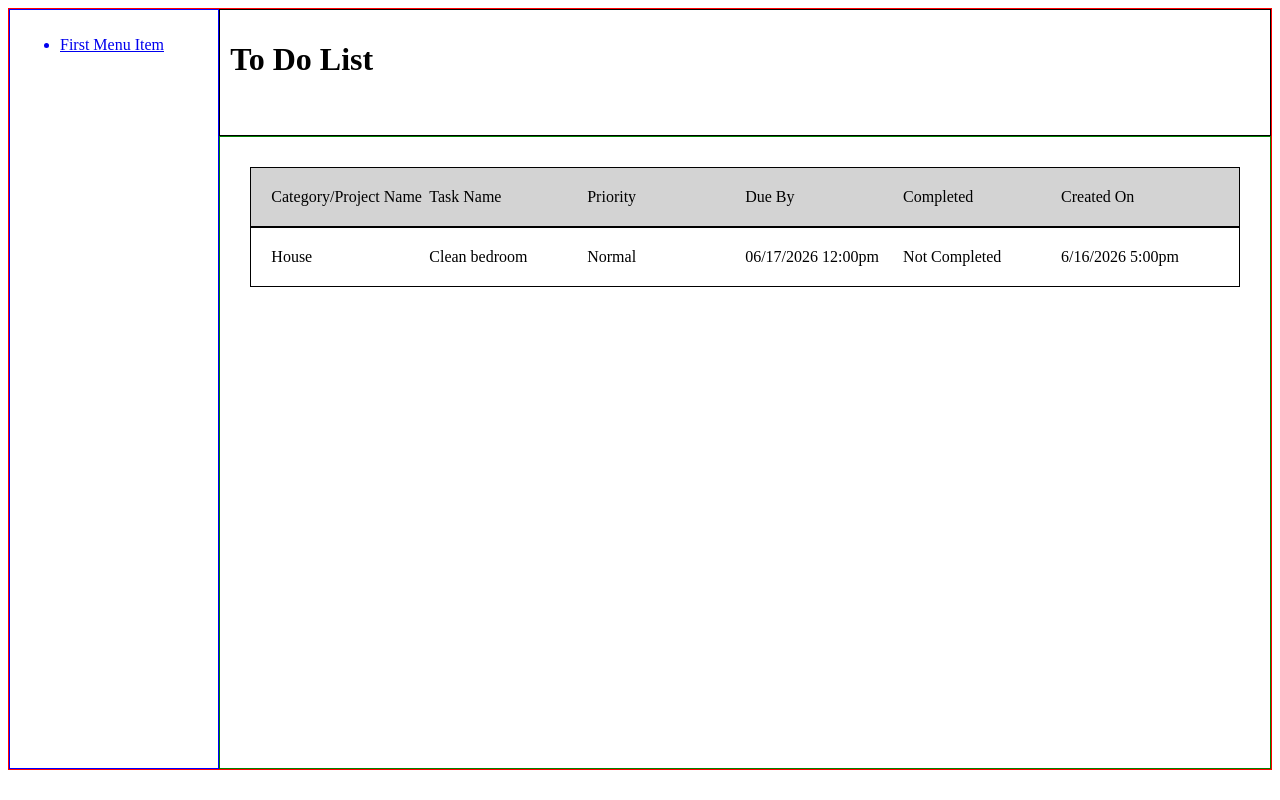
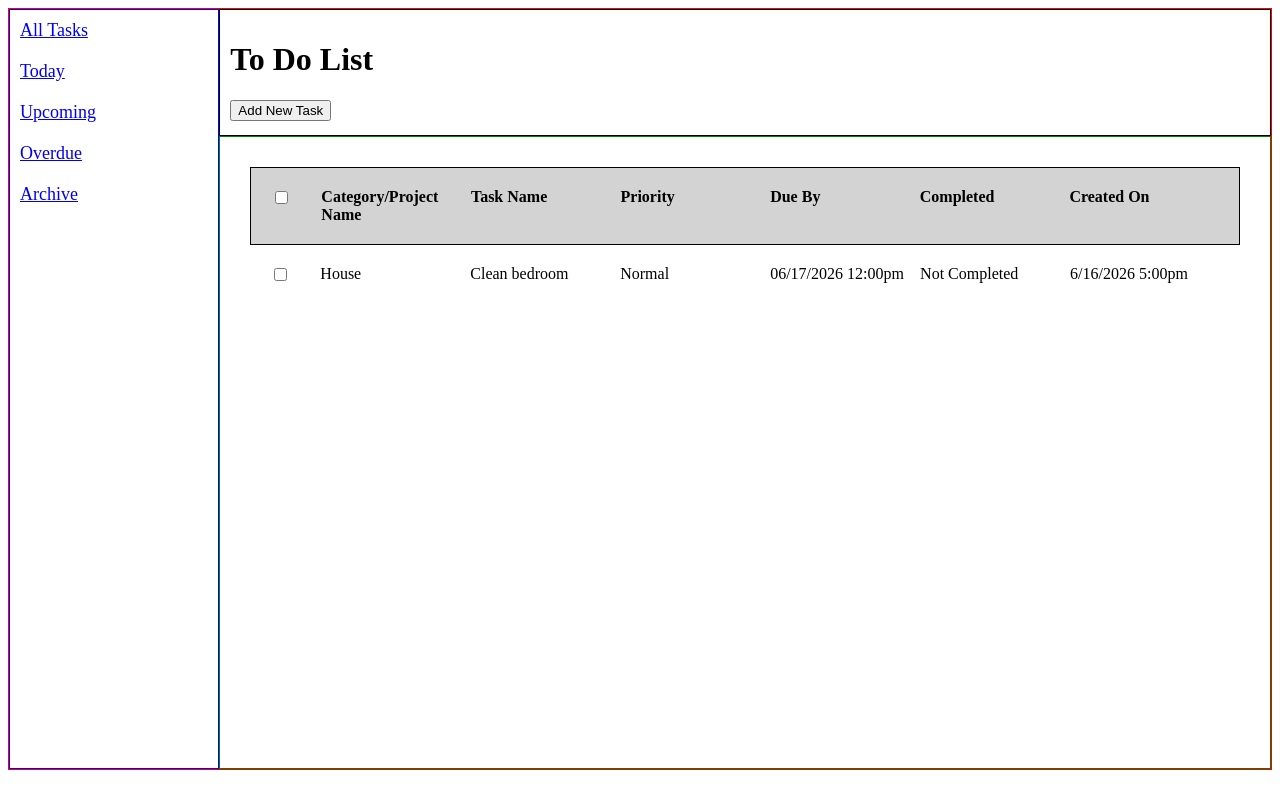
Before and after one commit to DevScissors/TOP-Todo, a website built with webpack: page src/index.html in a window 1280 px wide. Built offline with nearby package versions, Linux system fonts and the light colour scheme.

Commit message:
Continue with working on more advanced layout and setup for adding images on menu items

```diff
--- a/src/index.html
+++ b/src/index.html
@@ -10,18 +10,32 @@
       <div class="header-wrapper">
         <div class="header">
           <h1>To Do List</h1>
+          <button type="button">Add New Task</button>
         </div>
       </div>
-      <div class="sidebar-wrapper">
-        <div class="sidebar">
-          <ul>
-            <a href="#"><li>First Menu Item</li></a>
-          </ul>
+      <div class="sidebar-container">
+        <div class="sidebar-wrapper">
+          <div class="all-tasks-menu menu">
+            <a href="#">All Tasks</a>
+          </div>
+          <div class="today-menu menu">
+            <a href="#">Today</a>
+          </div>
+          <div class="upcoming-menu menu">
+            <a href="#">Upcoming</a>
+          </div>
+          <div class="overdue-menu menu">
+            <a href="#">Overdue</a>
+          </div>
+          <div class="archive-menu menu">
+            <a href="#">Archive</a>
+          </div>
         </div>
       </div>
       <div class="todo-list-container">
         <div class="todo-list-wrapper">
           <div class="list-item-categories">
+            <div class="checkbox-select"><input type="checkbox" /></div>
             <div class="project-name">Category/Project Name</div>
             <div class="task-name">Task Name</div>
             <div class="priority-status">Priority</div>
@@ -30,6 +44,7 @@
             <div class="created-date">Created On</div>
           </div>
           <div class="todo-list-items">
+            <div class="completion-toggle"><input type="checkbox" /></div>
             <div class="project-name">House</div>
             <div class="task-name">Clean bedroom</div>
             <div class="priority-status">Normal</div>
--- a/src/styles/style.css
+++ b/src/styles/style.css
@@ -5,11 +5,18 @@
     min-height: 95vh;
 }
 
+.sidebar-container {
+    display: grid;
+    grid-row: 1 / 3;
+}
+
 .sidebar-wrapper {
     padding: 10px;
-    grid-column: 1;
     border: 1px solid blue;
-    grid-row: 1 / 5;
+    font-size: large;
+    display: flex;
+    flex-direction: column;
+    gap: 20px;
 }
 
 .header-wrapper {
@@ -29,13 +36,14 @@
 }
 
 .list-item-categories {
+    font-weight: bold;
     background-color: lightgray;
+    border: 1px solid black;
 }
 
 .list-item-categories,
 .todo-list-items {
     padding: 20px;
-    border: 1px solid black;
     display: grid;
-    grid-template: 1fr / repeat(6, 1fr);
+    grid-template: 1fr / 50px repeat(6, 1fr);
 }
```
